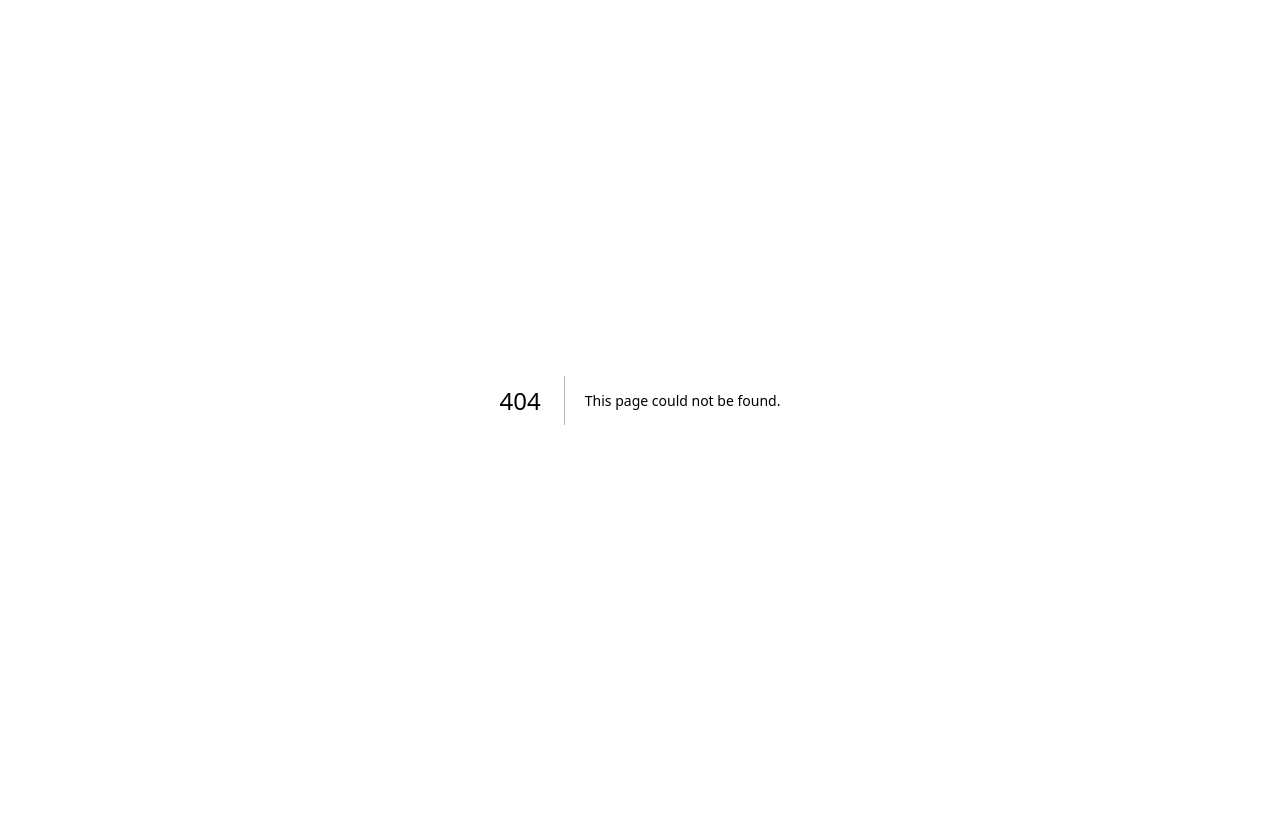
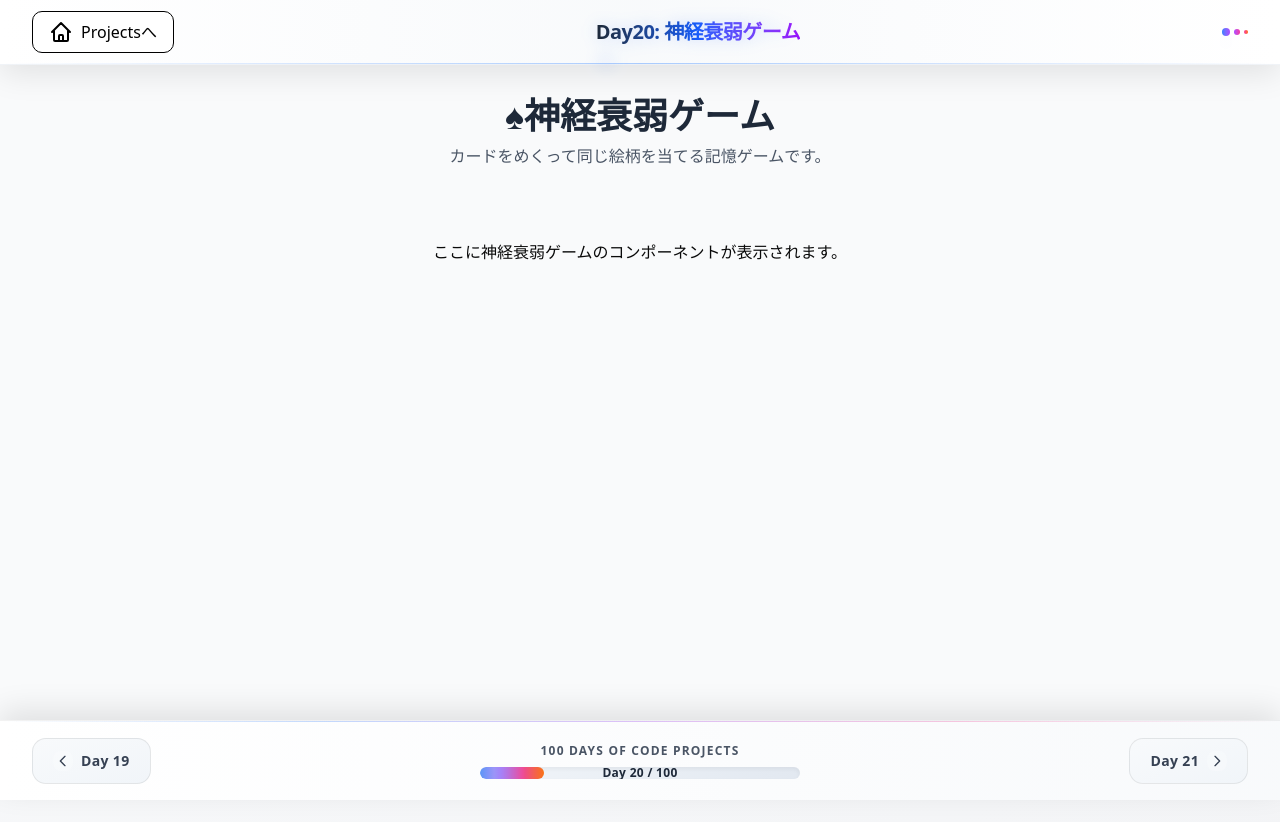
Before and after one commit to atsuki61/100DaysOfCode, a Next.js app: page /day20-memory-game in a window 1280 px wide. Before the commit this address had no page. Shown: the top 822 px of the page. Built offline with nearby package versions, Linux system fonts and the light colour scheme.

Commit message:
feat(day20): 神経衰弱ゲームのプロジェクト構造を追加

```diff
--- /dev/null
+++ b/src/app/day20-memory-game/layout.tsx
@@ -0,0 +1,25 @@
+import Footer from '@/components/common/Footer';
+import Header from '@/components/common/Header';
+import PageHeader from '@/components/common/PageHeader';
+import React from 'react';
+
+// アプリのレイアウトを定義
+export default function Day20Layout({
+  children,
+}: {
+  children: React.ReactNode;
+}) {
+  return (
+    <div className="flex flex-col min-h-screen"> {/* 画面全体の高さを確保 */}
+      <Header title="Day20: 神経衰弱ゲーム" />
+      <main className="flex-grow bg-gray-50"> {/* メインコンテンツ */}
+        <PageHeader
+          title="♠神経衰弱ゲーム"
+          description="カードをめくって同じ絵柄を当てる記憶ゲームです。"
+        />
+        {children}
+      </main>
+      <Footer currentDay={20} />
+    </div>
+  );
+}
--- /dev/null
+++ b/src/app/day20-memory-game/page.tsx
@@ -0,0 +1,11 @@
+import React from 'react';
+
+export default function Day20Page() {
+  return (
+    <div className="py-10 px-4"> {/* 上下パディング10, 左右パディング4 */}
+      <div className="max-w-4xl mx-auto"> {/* 最大幅4xl, 中央寄せ */}
+        <p className="text-center">ここに神経衰弱ゲームのコンポーネントが表示されます。</p>
+      </div>
+    </div>
+  );
+}
--- /dev/null
+++ b/src/app/day20-memory-game/types.ts
@@ -0,0 +1,8 @@
+// カードの状態を表す型定義
+export interface Card {
+  id: number;       // 各カードに固有のID
+  pairId: number;   // ペアを判定するためのID
+  content: string;  // カードの絵柄や記号
+  isFlipped: boolean; // カードが表向きかどうかの状態
+  isMatched: boolean; // ペアが揃ったかどうかの状態
+}
--- a/src/app/page.tsx
+++ b/src/app/page.tsx
@@ -156,14 +156,14 @@ export default function HomePage() {
        description: '選択式のクイズを出題し、回答後に得点を表示するアプリです（例:アニメクイズ）。useStateによる問題/スコア管理、配列からの選択肢表示、条件による結果表示、コンポーネントの再利用を練習しました。',
        tags: ['React, Next.js, TypeScript, TailwindCSS'],
      },
-     // {
-     //   id: 'day20',
-     //   name: 'Day 20: 神経衰弱ゲーム',
-     //   path: '/day20-memory-game',
-     //   imageUrl: '/images/day20-memory-game.png',
-     //   description: 'カードをめくって同じ絵柄を当てる記憶ゲームです。配列のシャッフル、複数要素の状態管理(選択カード)、一定時間後の裏返し処理(useEffect, setTimeout)、CSSアニメーション/トランジションの基礎を練習しました。',
-     //   tags: ['React, Next.js, TypeScript, TailwindCSS'],
-     // },
+     {
+       id: 'day20',
+       name: 'Day 20: 神経衰弱ゲーム',
+       path: '/day20-memory-game',
+       imageUrl: '/images/day20-memory-game.png',
+       description: 'カードをめくって同じ絵柄を当てる記憶ゲームです。配列のシャッフル、複数要素の状態管理(選択カード)、一定時間後の裏返し処理(useEffect, setTimeout)、CSSアニメーション/トランジションの基礎を練習しました。',
+       tags: ['React, Next.js, TypeScript, TailwindCSS'],
+     },
     // ここに新しいアプリを追加していきます
   ];
 
--- a/src/components/common/Footer.tsx
+++ b/src/components/common/Footer.tsx
@@ -31,6 +31,7 @@ const Footer = ({ currentDay }: FooterProps) => {
       17: "/day17-tic-tac-toe",
       18: "/day18-progress-chart",
       19: "/day19-quiz-app",
+      20: "/day20-memory-game",
     };
     return dayRoutes[day] || `/day${day}`;
   };
```
